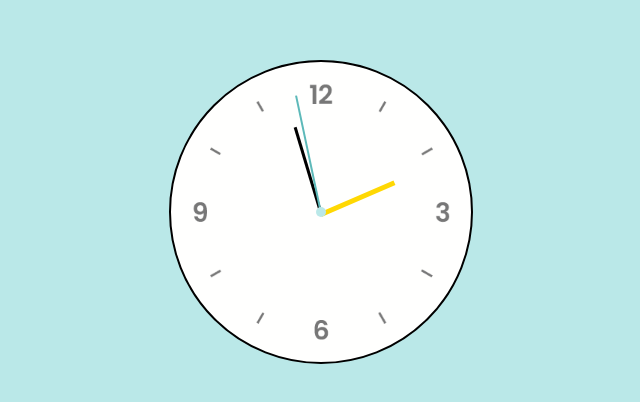
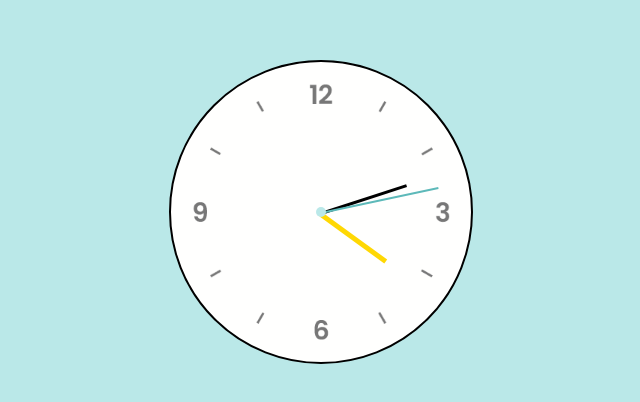
Before and after one commit to Mr-LazyProgrammer/AnalogClock, a plain HTML site: page index.html in a window 1280 px wide. Shown: the part 188-590 px from the top of the page, without its empty margins (319-959 px from the left). Drawn offline with Linux system fonts and the light colour scheme.

Commit message:
Add files via upload

```diff
--- a/assets/js/main.js
+++ b/assets/js/main.js
@@ -4,8 +4,8 @@ let sec = document.querySelector('.sec')
 let d = new Date()
 function clock(){
     let d = new Date()
-    sec.style.transform =  `rotateZ(${d.getSeconds()*6}deg)`
-    min.style.transform =  `rotateZ(${d.getMinutes()*6 + d.getSeconds()*0.1}deg)`
-    hour.style.transform =  `rotateZ(${d.getHours()*30 + (d.getMinutes()*6 + d.getSeconds()*0.1)*0.5}deg)`
+    sec.style.transform =  `rotateZ(${d.getSeconds()*6 + 90}deg)`
+    min.style.transform =  `rotateZ(${d.getMinutes()*6 + 90}deg)`
+    hour.style.transform =  `rotateZ(${d.getHours()*30 + (d.getMinutes())*0.5 + 90}deg)`
 }
 setInterval(clock, 1000)
--- a/assets/sass/_app.scss
+++ b/assets/sass/_app.scss
@@ -33,7 +33,6 @@
         background-color: black;
         top: 150px;
         left: 60px;
-        transform: rotateZ(180deg);
     }
 
     .hour{
@@ -43,7 +42,6 @@
         background-color: #ffd803;
         top: 150px;
         left: 70px;
-        transform: rotateZ(270deg);
     }
 
     .dot{
```
Also changed, not shown: assets/css/main.css.
